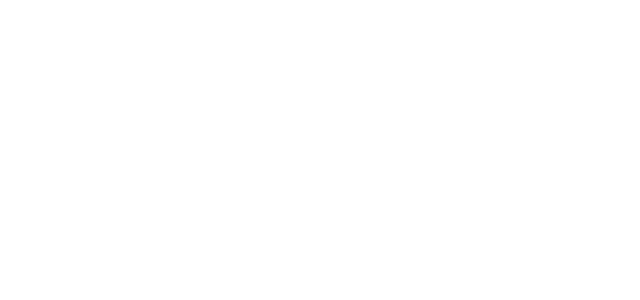
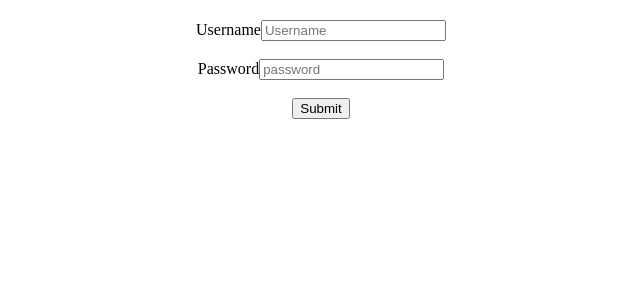
Before and after one commit to Rmiverson/goodbread-frontend, a React (Create React App) app: page / in a window 1280 px wide. Shown: the top 300 px of the page, without its empty margins (319-959 px from the left). Built offline with nearby package versions, Linux system fonts and the light colour scheme.

Commit message:
fixed route

```diff
--- a/src/App.js
+++ b/src/App.js
@@ -23,7 +23,7 @@
       <div className="App">
         <Switch>
           <Route path="/signup" component={Signup} />
-          <Route path="/login" component={Login} />
+          <Route path="/" component={Login} />
         </Switch>
           {this.props.currentUser.username
             ? <button onClick={this.handleClick}>Log Out</button>
```
